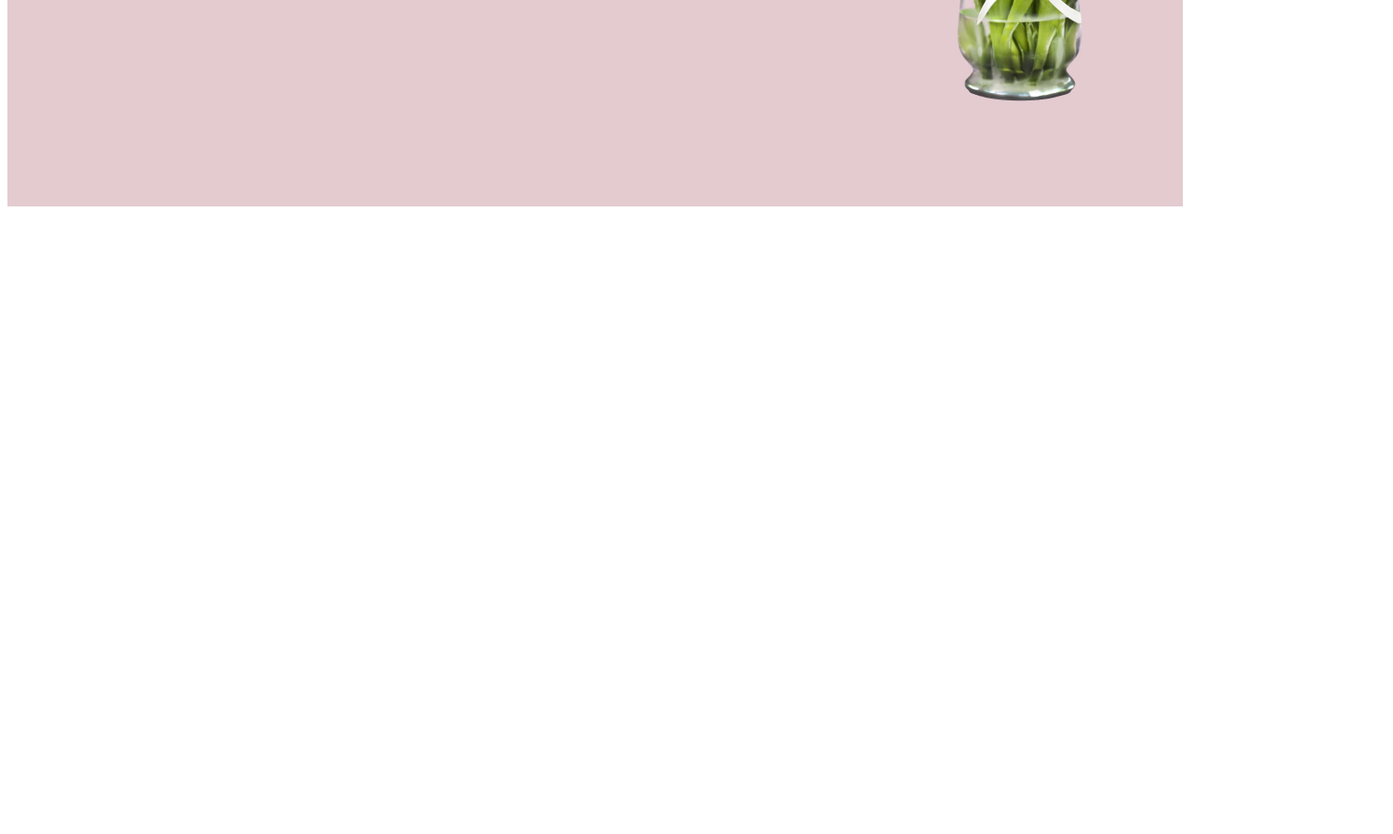
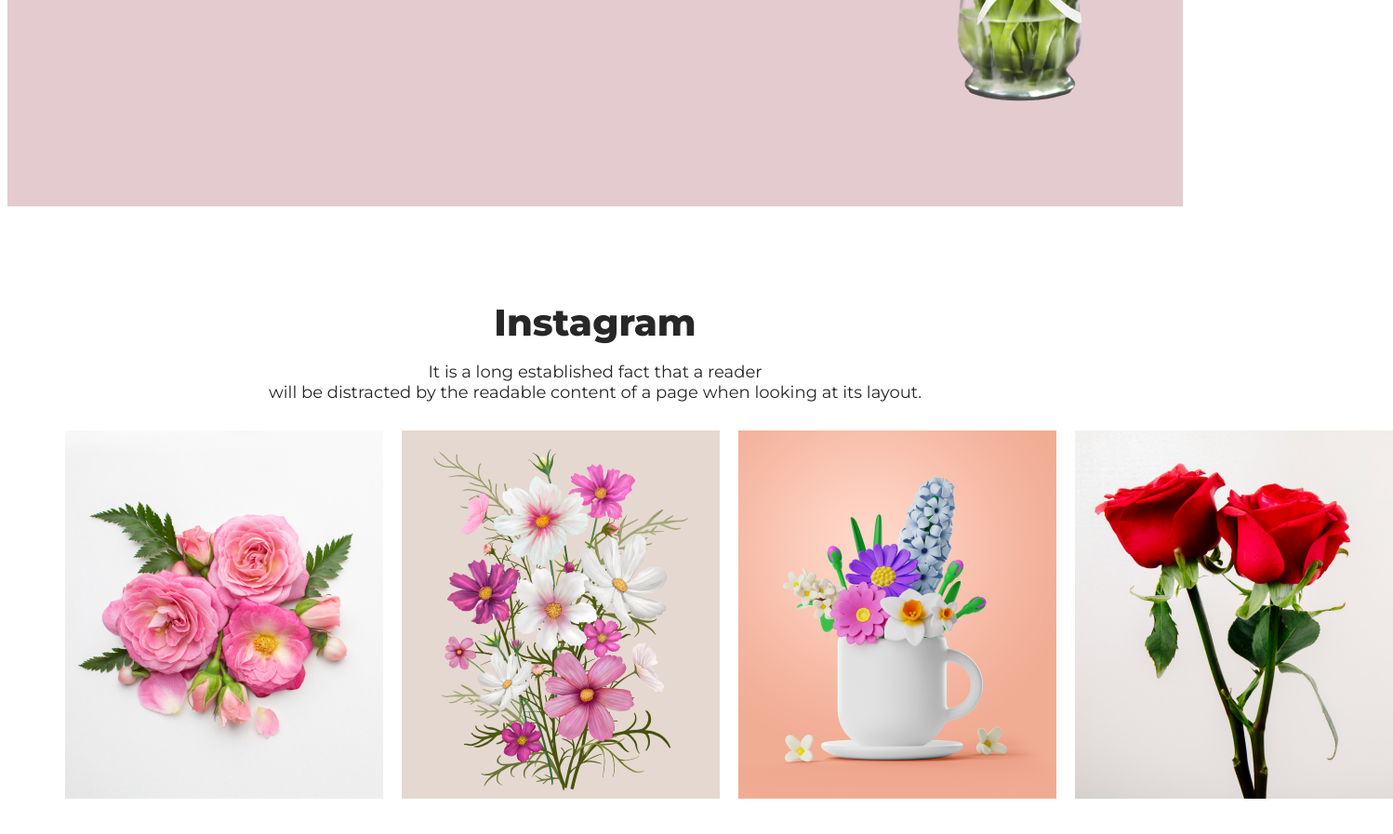
Before and after one commit to devparvez/flower-shop-assignment, a plain HTML site: page index.html in a window 1280 px wide. Shown: the part 2569-3466 px from the top of the page at 93% size, 1498 px wide, since content can reach past the window. Before the commit the page ends 2799 px from the top, so only its background shows below. Drawn offline with Linux system fonts and the light colour scheme.

Commit message:
instagram is done

```diff
--- a/index.html
+++ b/index.html
@@ -90,6 +90,26 @@
                 </div>
             </div>
         </section>
+        <section class="instagram">
+            <div class="instagram-content text-center">
+                <h3 class="primary-title">Instagram</h3>
+                <p class="primary-description">It is a long established fact that a reader <br> will be distracted by the readable content of a page when looking at its layout.</p>
+            </div>
+            <div class="insta-image-box">
+                <div class="insta-image">
+                    <img src="Flower Asset/Flower 01.png" alt="">
+                </div>
+                <div class="insta-image">
+                    <img src="Flower Asset/Rectangle 4.png" alt="">
+                </div>
+                <div class="insta-image">
+                    <img src="Flower Asset/Rectangle 5.png" alt="">
+                </div>
+                <div class="insta-image">
+                    <img src="Flower Asset/Rectangle 6.png" alt="">
+                </div>
+            </div>
+        </section>
 
     </main>
     <footer>
--- a/styles/flower.css
+++ b/styles/flower.css
@@ -110,3 +110,19 @@ header{
   justify-content: space-between;
   gap:100px;
 }
+/* Instagram styles */
+.instagram-content{
+  width:1140px;
+  margin:30px auto;
+}
+.instagram{
+  margin: 100px 0;
+
+}
+.insta-image-box{
+  display: flex;
+  width: 1140px;
+  margin:0 auto;
+  gap:20px;
+  justify-content: space-between;
+}
```
